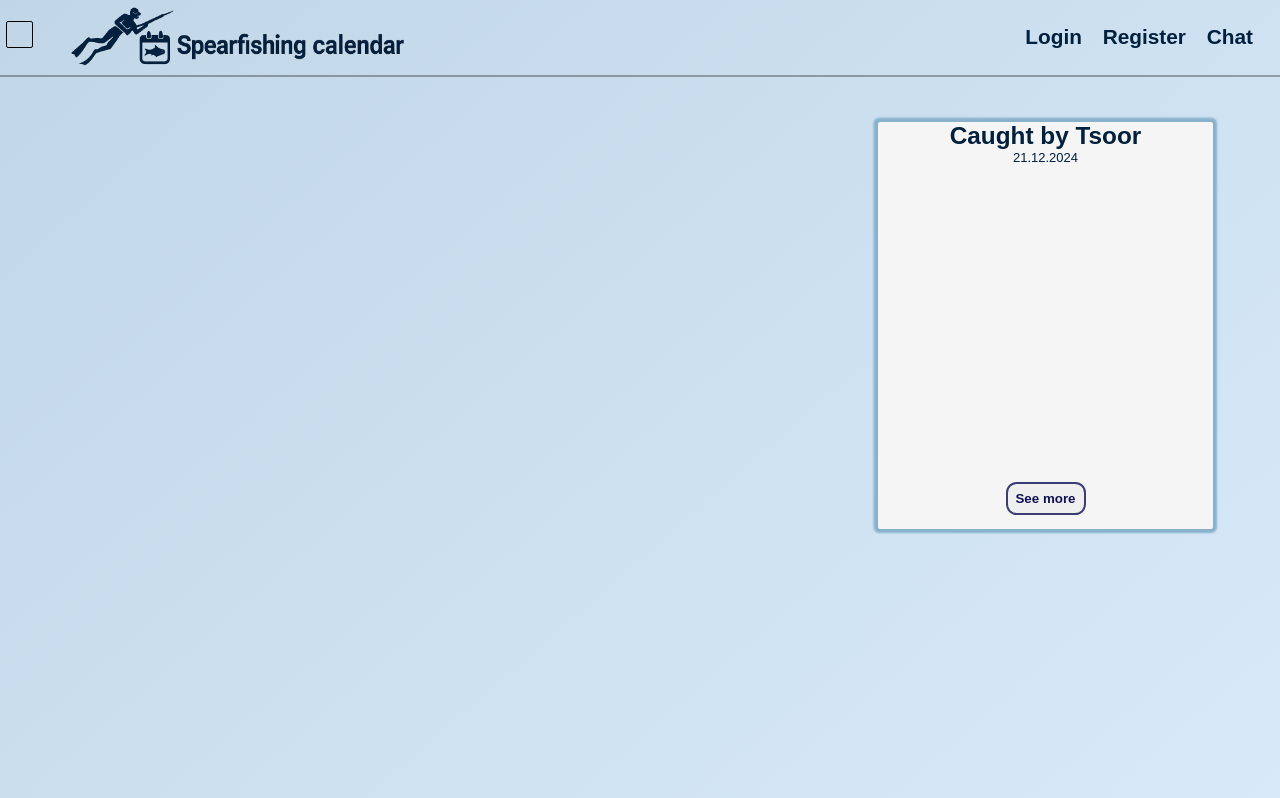
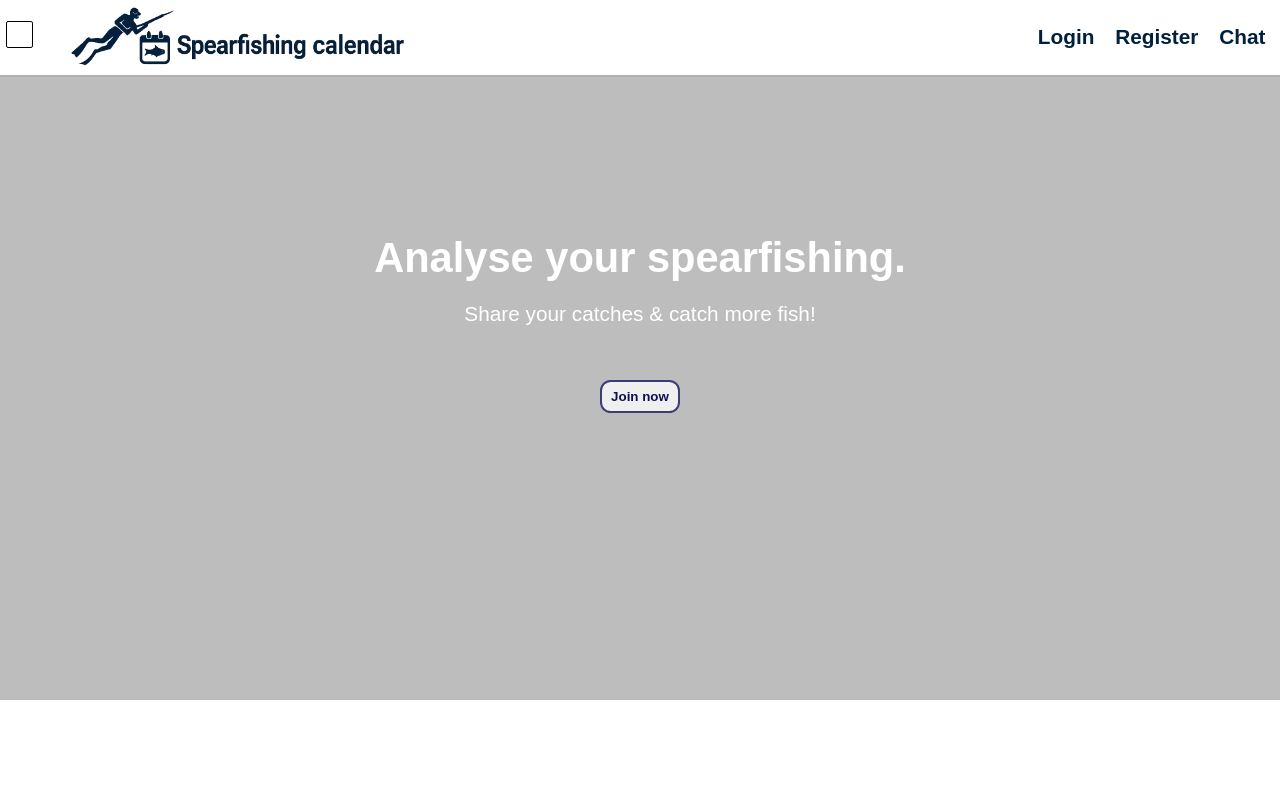
Before and after one commit to Tsoorh/My-Projects, a React (Vite) app in the folder Spearfishing Calender/: page / in a window 1280 px wide. Shown: the top 798 px of the page. Built offline with nearby package versions, Linux system fonts and the light colour scheme; some icons are missing.

Commit message:
ui+ welcome cmp

```diff
--- a/Spearfishing Calender/public/style/scss/abstract/_variables.scss
+++ b/Spearfishing Calender/public/style/scss/abstract/_variables.scss
@@ -1,8 +1,8 @@
 :root{
-    --primary-color: rgb(136, 177, 204);
-    // --primary-color: rgb(169, 217, 225);
-    --primary-gradient: linear-gradient(139deg,rgb(136, 177, 204) 0%, rgba(1, 32, 61, 1) 100%);
-    --secondary-gradient: linear-gradient(139deg,rgb(175, 199, 216) 0%, rgb(222, 239, 255) 100%);
+    --primary-color: rgb(255, 255, 255);
+    --secondary-color: rgb(189, 189, 189);
+    --primary-gradient: linear-gradient(139deg,rgb(174, 209, 232) 0%, rgb(76, 169, 255) 100%);
+    --secondary-gradient: linear-gradient(41deg,rgb(201, 233, 255) 0%, rgb(255, 255, 255) 100%);
     --font-size-primary: 1.3em;
     --font-size-secondary: 1.1em;
     --font-color: rgb(1, 32, 61);
--- a/Spearfishing Calender/public/style/scss/base/_reset.scss
+++ b/Spearfishing Calender/public/style/scss/base/_reset.scss
@@ -3,7 +3,8 @@ h2,
 h3,
 h4,
 h5,
-h6 p,
+h6,
+p,
 ul,
 body {
   margin: 0;
--- a/Spearfishing Calender/public/style/scss/components/_gallery.scss
+++ b/Spearfishing Calender/public/style/scss/components/_gallery.scss
@@ -1,11 +1,11 @@
 @use '../abstract/function';
 
 article{
-    background-color: whitesmoke;
-    // @extend .cmp-animation;
+    // background: ;
+    @extend .cmp-animation;
     color: var(--font-color);
     border-radius: 0.1em;
-    box-shadow: -0.01em -0.01em 0.1em 0.2em var(--primary-color);
+    // box-shadow: -0.01em -0.01em 0.1em 0.2em var(--primary-color);
     display: flex;
     flex-direction: column;
     justify-content: space-between;
--- a/Spearfishing Calender/public/style/scss/components/_header.scss
+++ b/Spearfishing Calender/public/style/scss/components/_header.scss
@@ -2,6 +2,9 @@
 @use '../abstract/function';
 
 header {
+  position: fixed;
+  width: 100%;
+  background-color: var(--primary-color);
   // background: var(--primary-color);
   // @extend .cmp-animation;
   display: flex;
--- a/Spearfishing Calender/public/style/scss/components/_navigation-bar.scss
+++ b/Spearfishing Calender/public/style/scss/components/_navigation-bar.scss
@@ -1,14 +1,18 @@
 @use '../base/typography';
 
 .navbar{
-    // background: var(--primary-color);
+    position: fixed;
+    height: 85.5%;
+    bottom: 0;
+    background-color: var(--primary-color);
+    border-color: var(--secondary-color);
     display: flex;
+    color: var(--font-color);
     flex-direction: column;
     padding-inline-start: 1em;
-    color: var(--font-color);
+    color: var (--font-color);
     padding-top: 1em;
     border-radius: 0.3em;
-    border: 0.05em rgba(0, 0, 0, 0.648) solid;
     transition: 0.7s;
     justify-content: space-between;
     text-align: start;
--- /dev/null
+++ b/Spearfishing Calender/public/style/scss/components/_welcome.scss
@@ -0,0 +1,17 @@
+.welcome-div{
+background-color: var(--secondary-color);
+    display: flex;
+    width: 100%;
+    height: 100%;
+    flex-direction: column;
+    justify-content: center;
+    text-align: center;
+    margin: auto;
+    color: white;
+}
+.welcome-div > button{
+    margin: 4em auto ;
+}
+.welcome-div > h1{
+    margin-bottom: 0.5em;
+}
--- a/Spearfishing Calender/public/style/scss/layout/_grid.scss
+++ b/Spearfishing Calender/public/style/scss/layout/_grid.scss
@@ -16,6 +16,8 @@
     grid-row: 2/-1;
 }
 .grid-gallery{
-    grid-column: 12/17;
-    grid-row: 3/12;
 }
+.welcome-div{
+    grid-column: 1/-1;
+    grid-row: 2/16;
+}
--- a/Spearfishing Calender/public/style/scss/main.scss
+++ b/Spearfishing Calender/public/style/scss/main.scss
@@ -9,6 +9,8 @@
 @use './components/gallery';
 @use './components/_chat';
 @use './pages/index.scss';
+@use './components/welcome';
+
 
 
 @media screen and (max-width : 768px) {
--- a/Spearfishing Calender/public/style/scss/pages/index.scss
+++ b/Spearfishing Calender/public/style/scss/pages/index.scss
@@ -1,5 +1,5 @@
 @use '../abstract/function';
 
 body{
-    @extend .cmp-animation;
+    background-color: var(--primary-color);
 }
--- a/Spearfishing Calender/src/components/App.jsx
+++ b/Spearfishing Calender/src/components/App.jsx
@@ -2,6 +2,7 @@ import React, {useEffect, useState} from "react";
 import Header from "./Header"
 import NavigationBar from "./NavigationBar";
 import Gallery from "./Gallery";
+import Welcome from "./Welcome";
 import galleryData from "../data/gallery-catches";
 
 
@@ -30,13 +31,17 @@ function App(){
 
 
   return(
-    <div className="grid-container">
+    <div>
+
       <Header
       onOpen={onOpen}
       />
       <NavigationBar
       isOpen={isOpen}
       />
+    <div className="grid-container">
+      <Welcome />
+    </div>
       <Gallery
       id={galleryData[photoCounter].id}
       name={galleryData[photoCounter].name}
--- /dev/null
+++ b/Spearfishing Calender/src/components/Welcome.jsx
@@ -0,0 +1,15 @@
+import React from "react";
+
+function Welcome(){
+
+    return(
+        <main className="welcome-div">
+            <h1>Analyse your spearfishing.</h1>
+            <p>Share your catches & catch more fish!</p>
+            <button>Join now</button>
+        </main>
+    )
+}
+
+
+export default Welcome
```
